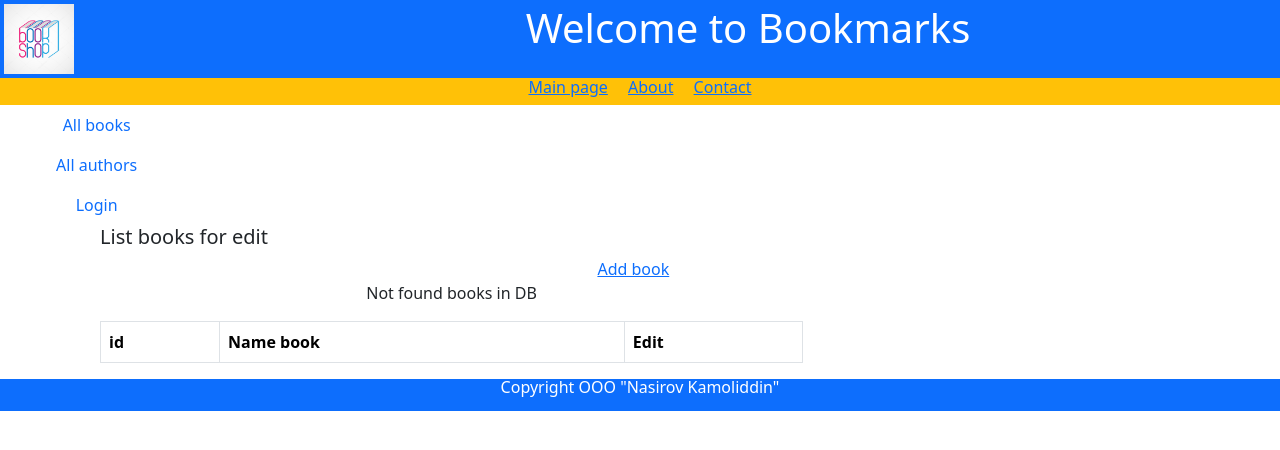
After one commit to kamoliddinnasirov/bookmarks_07-23, a Django app: page /edit_books/ in a window 1280 px wide. The commit adds this page. Shown: the top 450 px of the page. Run offline with Django 5.2, Linux system fonts and the light colour scheme; data that the repository does not hold is empty; some libraries are stand-ins or nearby versions.

Commit message:
finished

```diff
--- a/catalog/urls.py
+++ b/catalog/urls.py
@@ -5,13 +5,21 @@ urlpatterns = [
     path("", views.index, name='index'),
     path("books/", views.BookListView.as_view(), name="books"),
     path("books/<int:pk>/", views.BookDetailView.as_view(), name="book-detail"),
+
     path("authors/", views.AuthorListView.as_view(), name="authors-list"),
     path("authors/<int:pk>/", views.AuthorDetailView.as_view(), name="author-detail"),
+
     path("about/", views.about, name="about"),
     path("contact/", views.contact, name="contact"),
     path("mybooks/", views.LoanedBooksByUserListView.as_view(), name="my-borrowed"),
-    path("edit_authors/", views.edit_author, name="edit_author"),
+    path("edit_authors/", views.edit_author, name="edit_authors"),
     path("authors_add/", views.add_author, name="authors_add"),
     path("delete/<int:id>", views.delete, name='delete'),
+    path("edit_author/<int:id>", views.edit_author, name="edit_author"),
+    path("edit_books/", views.edit_books, name="edit_books"),
+
+    path("book/create/", views.BookCreate.as_view(), name="book_create"),
+    path("book/update/<int:pk>", views.BookUpdate.as_view(), name="book_update"),
+    path("book/delete/<int:pk>", views.BookDelete.as_view(), name="book_delete"),
 
 ]
--- a/catalog/views.py
+++ b/catalog/views.py
@@ -4,14 +4,54 @@ from django.shortcuts import render
 from django.http import HttpResponse, HttpResponseRedirect, HttpResponseNotFound
 from catalog.models import Author, Book, BookInstance, Genre, Language, \
                                 Publisher, Status
-from django.views.generic import ListView, DeleteView, DetailView
+from django.views.generic import ListView, DeleteView, DetailView, CreateView, \
+                                UpdateView
 from django.contrib.auth.mixins import LoginRequiredMixin
 from catalog.forms import Form_add_author, Form_edit_author
 from django.urls import reverse
+from django.urls import reverse_lazy
 
 
 
 
+class BookDetailView(DetailView):
+    model = Book
+    context_object_name = 'book'
+    template_name = "book_detail.html"
+
+
+class BookListView(ListView):
+    model = Book
+    context_object_name = 'books'
+    template_name = 'book_list.html'
+    paginate_by = 3
+
+
+class BookCreate(CreateView):
+    model = Book
+    fields = "__all__"
+    success_url = reverse_lazy("edit_books")
+    template_name = "book_form.html"
+
+class BookUpdate(UpdateView):
+    model = Book
+    fields = "__all__"
+    success_url = reverse_lazy("edit_books")
+
+
+
+class BookDelete(DeleteView):
+    model = Book
+    # fields = "__all__"
+    success_url = reverse_lazy("edit_books")
+    template_name = "book_confirm_delete.html"
+
+
+
+def edit_books(request):
+    book = Book.objects.all()
+    context = {'book' : book}
+    return render(request, 'edit_books.html', context)
 
 
 def delete(request, id):
@@ -56,14 +96,17 @@ def edit_author(request, id):
         form = Form_edit_author(request.POST, request.FILES, instance=instance)
         if form.is_valid():
             form.save()
-            return HttpResponseRedirect("/edit_authors/")
+            return HttpResponseRedirect("/edit_authors/") #author/edit_authors/
     else:
-        form = Form_edit_author(instance=instance)
+        form = Form_edit_author(instance=author)
         content ={"form" : form}
         return render(request, "edit_author.html", content)
 
-    # context = {"author": author}
-    # return render(request, "edit_authors.html", context)
+
+def edit_authors(request):
+    author = Author.objects.all()
+    context = {"author" : author}
+    return render(request, "edit_authors.html", context)
 
 class LoanedBooksByUserListView(LoginRequiredMixin, ListView):
     model = BookInstance
@@ -129,17 +172,7 @@ class AuthorListView(ListView):
 
 
 
-class BookDetailView(DetailView):
-    model = Book
-    context_object_name = 'book'
-    template_name = "book_detail.html"
 
-
-class BookListView(ListView):
-    model = Book
-    context_object_name = 'books'
-    template_name = 'book_list.html'
-    paginate_by = 3
 
 
 
--- /dev/null
+++ b/templates/edit_books.html
@@ -0,0 +1,37 @@
+{% extends "layouts/base.html" %}
+{% block content %}
+    <div class="row text-start lh-2">
+        <h5>List books for edit</h5>
+    </div>
+    <div class="row">
+        <div class="col-2"></div>
+        <a href="{% url 'book_create'%}">Add book</a>
+        <div class="col-8">
+            <table class="table table-striped table-bordered text-start">
+                <thead>
+                    <tr>
+                        <th>id</th>
+                        <th>Name book</th>
+                        <th>Edit</th>
+                    </tr>
+                </thead>
+                <tbody>
+                    {% if book %}
+                        {% for book in book.all %}
+                            <tr>
+                                <td>{{ book.id }}</td>
+                                <td>{{ book.title }}</td>
+                                <td><a href="/book/update/{{ book.id }}">Edit</a>
+                                    <a href="/book/delete/{{ book.id }}">Delete</a>
+                                </td>
+                            </tr>
+                        {% endfor %}
+                    {% else %}
+                            <p>Not found books in DB</p>
+                    {% endif %}
+                </tbody>
+            </table>
+        </div>
+        <div class="col-2"></div>
+    </div>
+{% endblock %}
--- a/templates/layouts/base.html
+++ b/templates/layouts/base.html
@@ -57,7 +57,8 @@
                     {% if user.is_authenticated %}
                         <a href="{% url 'logout' %}?next={{request.path}}" class="nav-link">Exit</a>
                         <div>Kirdi: {{ user.get_username }}</div>
-                        <a href="{% url 'edit_author'%}" class="nav-link">Edit author</a>
+                        <a href="{% url 'edit_authors'%}" class="nav-link">Edit author</a>
+                        <a href="{% url 'edit_books'%}" class="nav-link">Edit book</a>
                         <a href="{% url 'my-borrowed' %}" class="nav-link">My borrowed</a>
                     {% else %}
                         <a href="{% url 'login'%}?next={{request.path}}" class="nav-link">Login</a>
```
Also changed, not shown: catalog/forms.py (+7 -1 lines), templates/book_confirm_delete.html (added, +9 -0 lines), templates/book_form.html (added, +10 -0 lines), templates/edit_author.html (+22 -0 lines).
